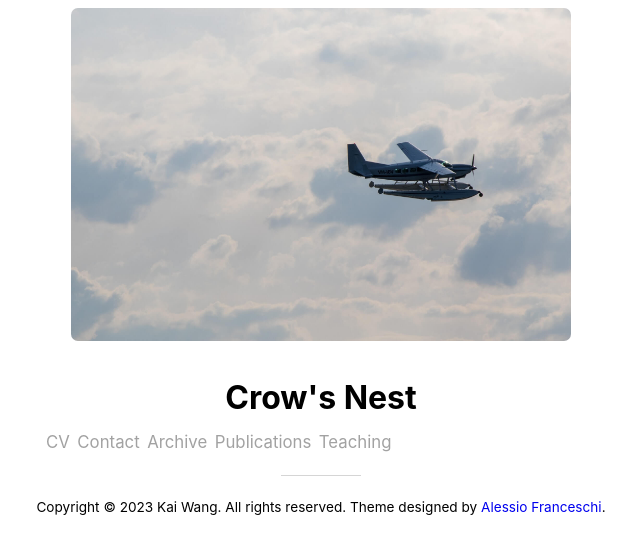
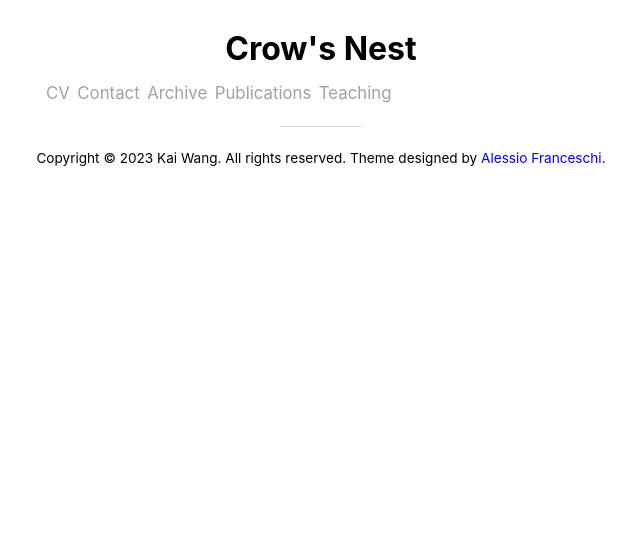
Before and after one commit to ICOTRT2024/Crow-Moon.github.io, a Jekyll site: the page built from index.html, in a window 1280 px wide. Shown: the top 554 px of the page, without its empty margins (319-959 px from the left). Built offline with Jekyll 4.4.1, drawn with Linux system fonts in a browser that asks for light colours; nearby versions of some CDN libraries; the list of posts is cut into pages by our own code.

Commit message:
Update default.html

```diff
--- a/_layouts/default.html
+++ b/_layouts/default.html
@@ -2,20 +2,12 @@
 <html>
 <head>
   {% include head.html %}
-  <style>
-      /* Style the image */
-      img {
-        width: 500px;
-        height: auto;
-      }
-    </style>
+
 </head>
 
 
 <body>
-<img src="assets/img/airplane.jpg" alt="cover">
   <div class="container">
-
     {% include header.html %}
     <div class="post-container">
       {{ content }}
```
